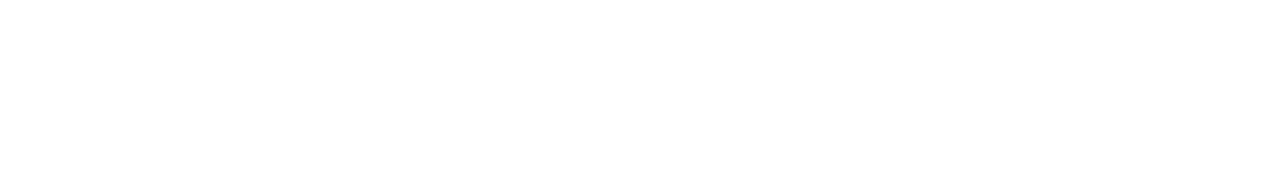
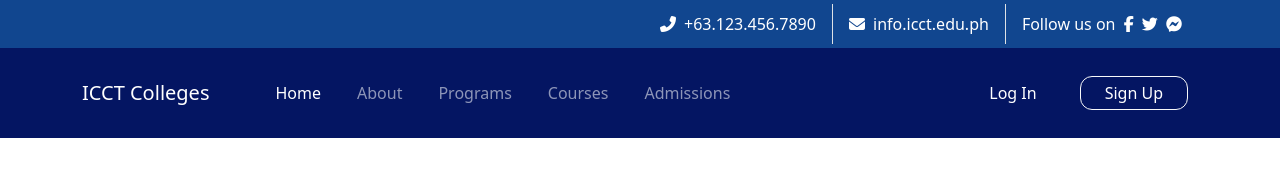
Before and after one commit to Kengpul/ICCT, a plain HTML site: page index.html in a window 1280 px wide. Drawn offline with nearby package versions, Linux system fonts and the light colour scheme.

Commit message:
navbar responsive

```diff
--- a/index.html
+++ b/index.html
@@ -1,12 +1,99 @@
 <!DOCTYPE html>
 <html lang="en">
-<head>
-    <meta charset="UTF-8">
-    <meta http-equiv="X-UA-Compatible" content="IE=edge">
-    <meta name="viewport" content="width=device-width, initial-scale=1.0">
+  <head>
+    <meta charset="UTF-8" />
+    <meta http-equiv="X-UA-Compatible" content="IE=edge" />
+    <meta name="viewport" content="width=device-width, initial-scale=1.0" />
     <title>ICCT</title>
-</head>
-<body>
 
-</body>
+    <link
+      href="https://cdn.jsdelivr.net/npm/bootstrap@5.1.3/dist/css/bootstrap.min.css"
+      rel="stylesheet"
+      integrity="sha384-1BmE4kWBq78iYhFldvKuhfTAU6auU8tT94WrHftjDbrCEXSU1oBoqyl2QvZ6jIW3"
+      crossorigin="anonymous"
+    />
+
+    <script
+      src="https://kit.fontawesome.com/d81dbc2f3c.js"
+      crossorigin="anonymous"
+    ></script>
+
+    <link rel="stylesheet" href="stylesheets/style.css" />
+  </head>
+  <body>
+    <div class="container-fluid contact-details d-none d-sm-block">
+      <div
+        class="container-fluid container-md py-1 d-flex justify-content-center justify-content-md-end"
+      >
+        <ul class="list-group list-group-horizontal">
+          <li class="list-group-item border-end">
+            <i class="fas fa-phone-alt me-1"></i>
+            +63.123.456.7890
+          </li>
+          <li class="list-group-item border-end">
+            <i class="fas fa-envelope me-1"></i>
+            info.icct.edu.ph
+          </li>
+          <li class="list-group-item">
+            Follow us on
+            <i class="fab fa-facebook-f ms-1"></i>
+            <i class="fab fa-twitter mx-1"></i>
+            <i class="fab fa-facebook-messenger"></i>
+          </li>
+        </ul>
+      </div>
+    </div>
+    <nav class="navbar navbar-expand-lg navbar-dark py-4">
+      <div class="container">
+        <a class="navbar-brand me-5" href="#">ICCT Colleges</a>
+        <button
+          class="navbar-toggler"
+          type="button"
+          data-bs-toggle="collapse"
+          data-bs-target="#navbarText"
+          aria-controls="navbarText"
+          aria-expanded="false"
+          aria-label="Toggle navigation"
+        >
+          <span class="navbar-toggler-icon"></span>
+        </button>
+        <div class="collapse navbar-collapse" id="navbarText">
+          <ul class="navbar-nav me-auto mb-2 mb-lg-0">
+            <li class="nav-item">
+              <a class="nav-link active" aria-current="page" href="#">Home</a>
+            </li>
+            <li class="nav-item">
+              <a class="nav-link" href="#">About</a>
+            </li>
+            <li class="nav-item">
+              <a class="nav-link" href="#">Programs</a>
+            </li>
+            <li class="nav-item">
+              <a class="nav-link" href="#">Courses</a>
+            </li>
+            <li class="nav-item">
+              <a class="nav-link" href="#">Admissions</a>
+            </li>
+          </ul>
+          <ul
+            class="navbar-nav ms-auto mb-2 mb-lg-0 d-flex justify-content-center align-items-start align-items-lg-center"
+          >
+            <li class="nav-item">
+              <a class="nav-link btn px-3 me-3" href="#">Log In</a>
+            </li>
+            <li class="nav-item">
+              <a class="nav-link btn btn-outline-light px-4 py-1" href="#"
+                >Sign Up</a
+              >
+            </li>
+          </ul>
+        </div>
+      </div>
+    </nav>
+    <script
+      src="https://cdn.jsdelivr.net/npm/bootstrap@5.1.3/dist/js/bootstrap.bundle.min.js"
+      integrity="sha384-ka7Sk0Gln4gmtz2MlQnikT1wXgYsOg+OMhuP+IlRH9sENBO0LRn5q+8nbTov4+1p"
+      crossorigin="anonymous"
+    ></script>
+  </body>
 </html>
--- /dev/null
+++ b/stylesheets/style.css
@@ -0,0 +1,39 @@
+* {
+  margin: 0;
+  padding: 0;
+  box-sizing: border-box;
+}
+
+.contact-details {
+  background-color: #11468f;
+  color: white;
+}
+
+nav {
+  background-color: #041562;
+  color: white;
+}
+
+nav .nav-link {
+  margin: 0 10px;
+}
+
+.nav-item .btn {
+  color: white !important;
+}
+
+.nav-item .btn {
+  border-radius: 12px;
+}
+
+.nav-item .btn:hover {
+  background-color: #041562;
+  color: white;
+}
+
+.list-group-item {
+  background-color: transparent;
+  color: white;
+  outline: none;
+  border: none;
+}
```
